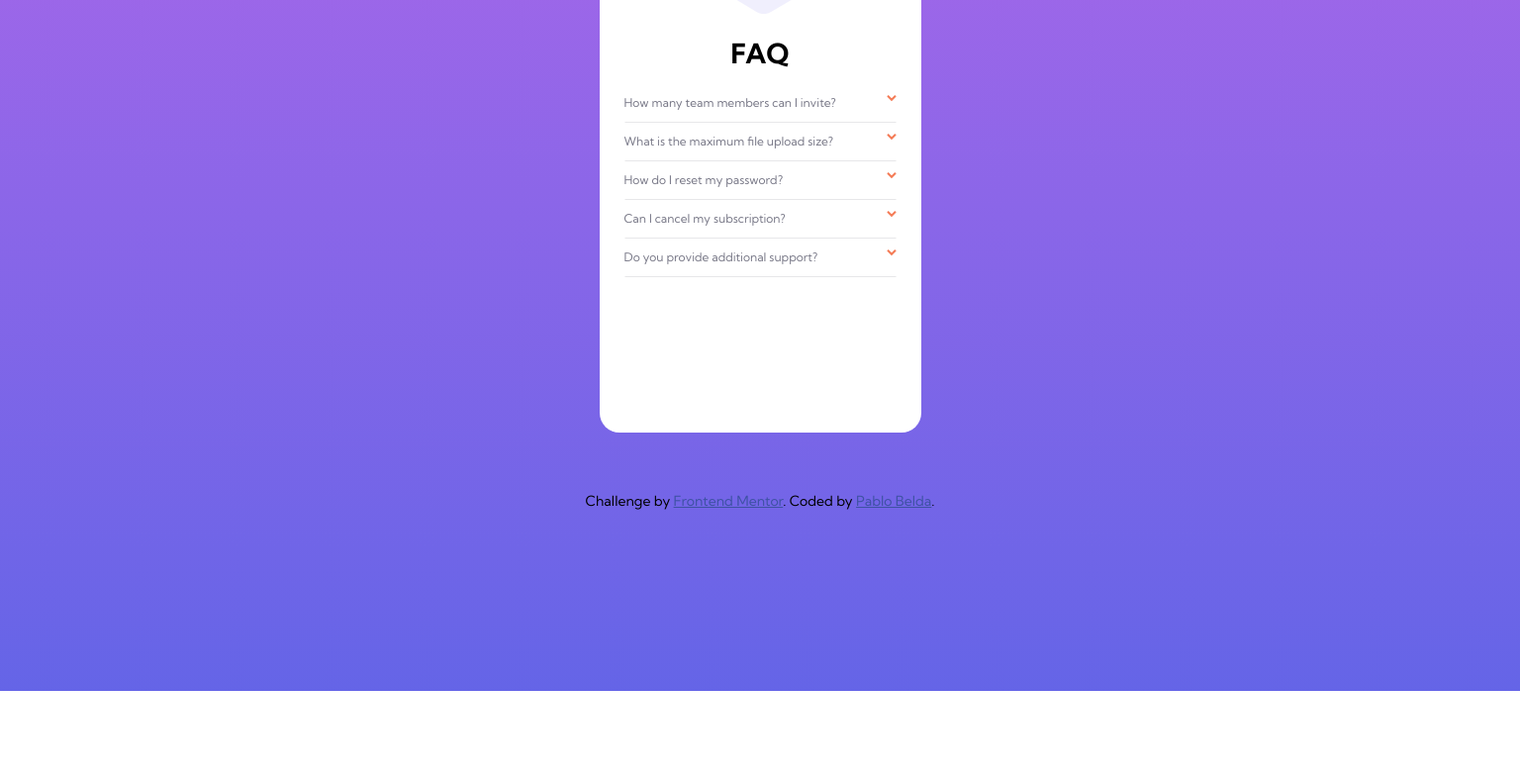
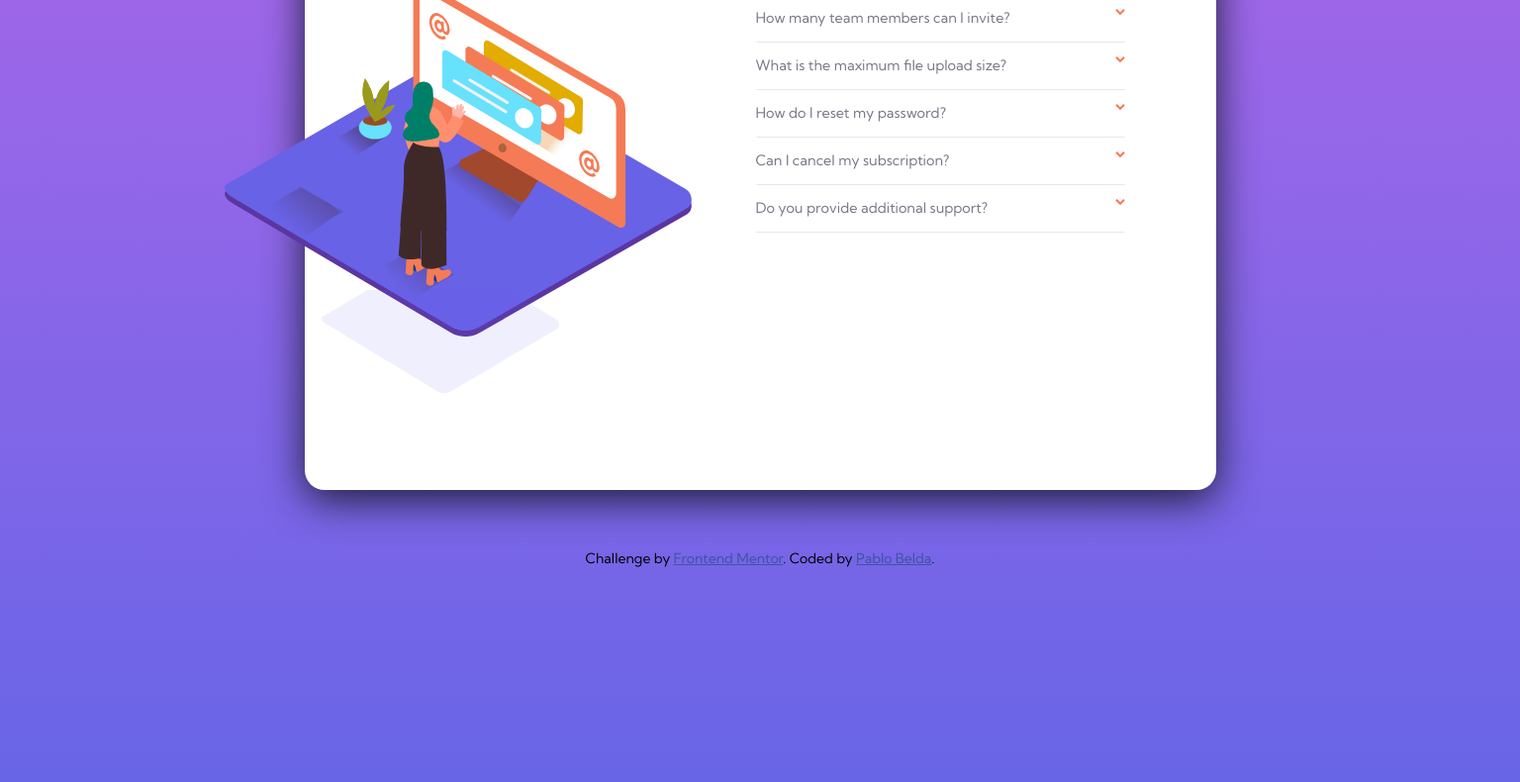
Before and after one commit to pablotebb/FAQ-accordion-card, a plain HTML site: page index.html in a window 1536 px wide. Shown: the part 252-1042 px from the top of the page at 99% size. Before the commit the page ends 950 px from the top, so only its background shows below. Drawn offline with Linux system fonts and the light colour scheme.

Commit message:
desktop css

```diff
--- a/sass/_initial.scss
+++ b/sass/_initial.scss
@@ -20,4 +20,7 @@ body {
     variables.$Soft-blue
   );
   height: 100vh;
+  @media (min-width: 1300px) {
+    height: 120vh;
+  }
 }
--- a/sass/_variables.scss
+++ b/sass/_variables.scss
@@ -12,3 +12,5 @@ $Font-size-body: 12px;
 $Font-family-body: "Kumbh Sans", sans-serif;
 $Width-mobile: 325px;
 $Height-mobile: 539px;
+$Width-desktop: 921px;
+$Height-desktop: 513px;
--- a/sass/styles.scss
+++ b/sass/styles.scss
@@ -10,6 +10,15 @@
   padding: 25px;
   background-color: white;
   border-radius: 20px;
+  box-shadow: 0 10px 40px variables.$Very-dark-desaturated-blue;
+  @media (min-width: 1300px) {
+    // border: 1px solid red;
+    width: variables.$Width-desktop;
+    min-height: variables.$Height-desktop;
+    margin: 133px auto 60px;
+    display: flex;
+    flex-direction: row;
+  }
 }
 
 .section-picture {
@@ -27,6 +36,20 @@
     width: 240px;
     height: 177px;
     margin: -65px auto 0;
+  }
+  @media (min-width: 1300px) {
+    // border: 1px solid blue;
+    width: 437px;
+    margin: 200px 0 0 -106px;
+    &__img {
+      background-image: url("../images/illustration-woman-online-desktop.svg");
+      width: 500px;
+      height: 377px;
+    }
+    &__shadow {
+      background-image: url("../images/bg-pattern-desktop.svg");
+      background-repeat: no-repeat;
+    }
   }
 }
 
@@ -77,4 +100,26 @@
     border-bottom-color: variables.$Light-grayish-blue;
     margin-bottom: 11px;
   }
+  @media (min-width: 1300px) {
+    // border: 1px solid yellow;
+    width: 473px;
+    padding-top: 30px;
+    padding-left: 100px;
+    &__title {
+      // margin-top: 1px;
+      margin: 10px 0 25px;
+      text-align: left;
+      font-size: 2.5em;
+    }
+    &__details {
+      summary {
+        font-size: 1.2em;
+        margin-bottom: 14px;
+        // border: 1px solid red;
+      }
+    }
+    &__line {
+      margin-bottom: 14px;
+    }
+  }
 }
```
Also changed, not shown: styles.css, 1 other file.
